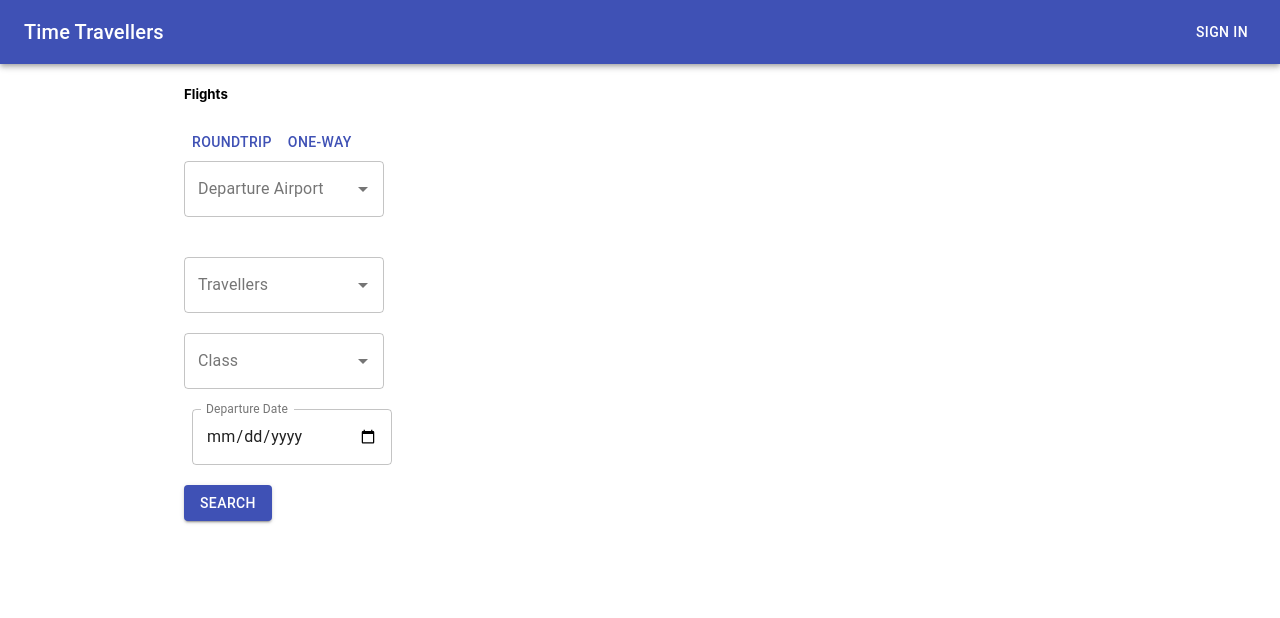
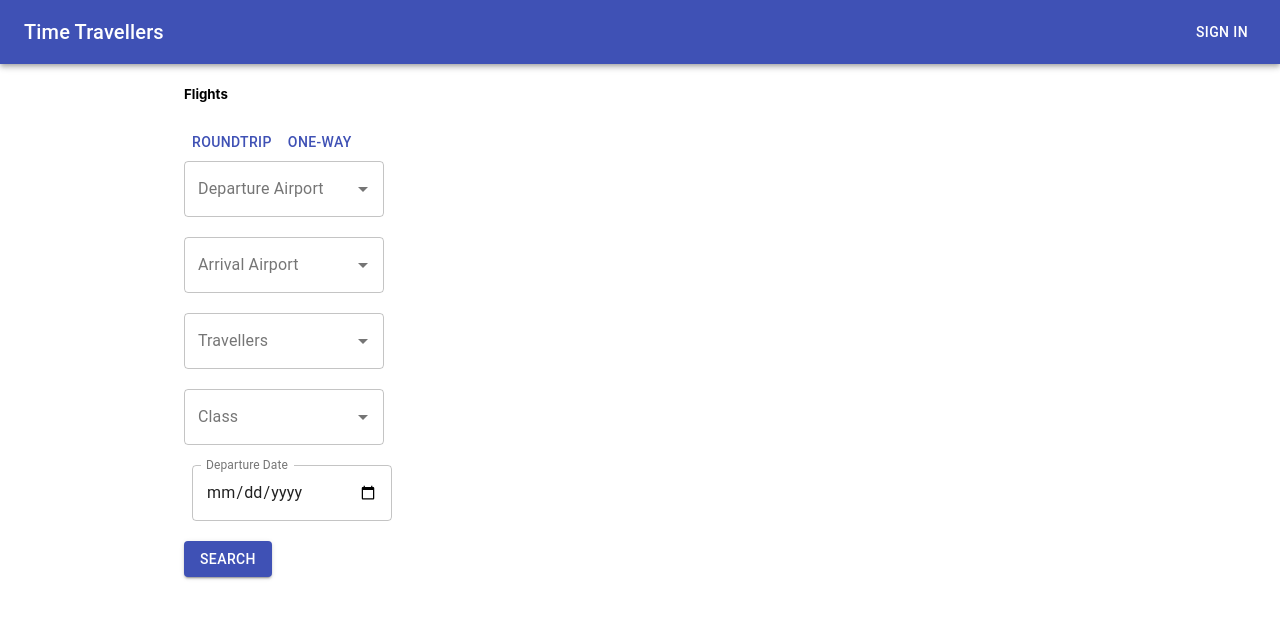
Before and after one commit to JannatJameel/Travel-fe, a React (Create React App) app: page / in a window 1280 px wide. Shown: the top 618 px of the page. Built offline with nearby package versions, Linux system fonts and the light colour scheme; no server answers.

Commit message:
oneway button fixed

```diff
--- a/src/components/Home/index.js
+++ b/src/components/Home/index.js
@@ -83,7 +83,6 @@ const Home = () => {
           <br />
 
           {/* Return Flight */}
-          {roundtrip && (
           <div id="togglee">
             <Autocomplete
               id="returnLocation"
@@ -103,7 +102,6 @@ const Home = () => {
               )}
             />
           </div>
-          )}
 
           <br />
 
```
Lines whose indentation alone changed are shown as unchanged.
